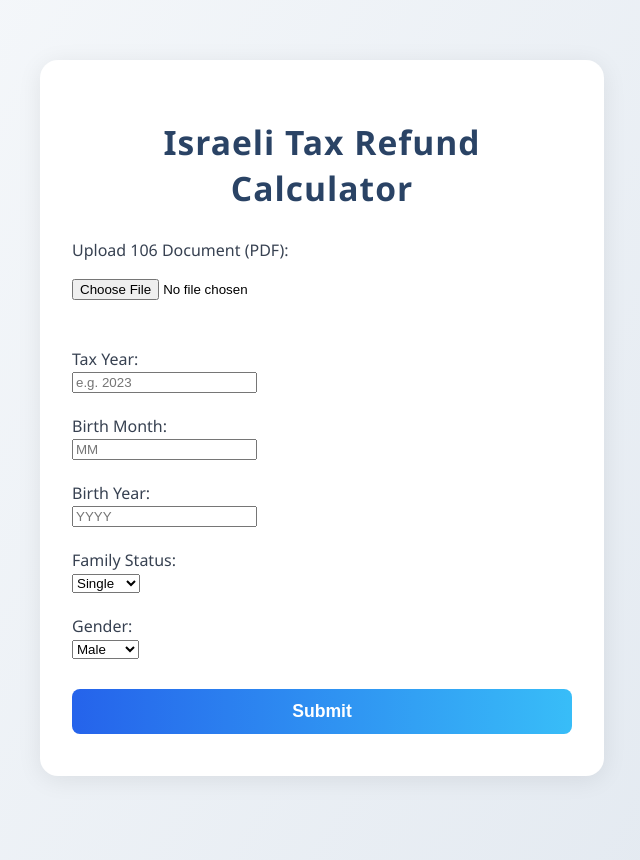
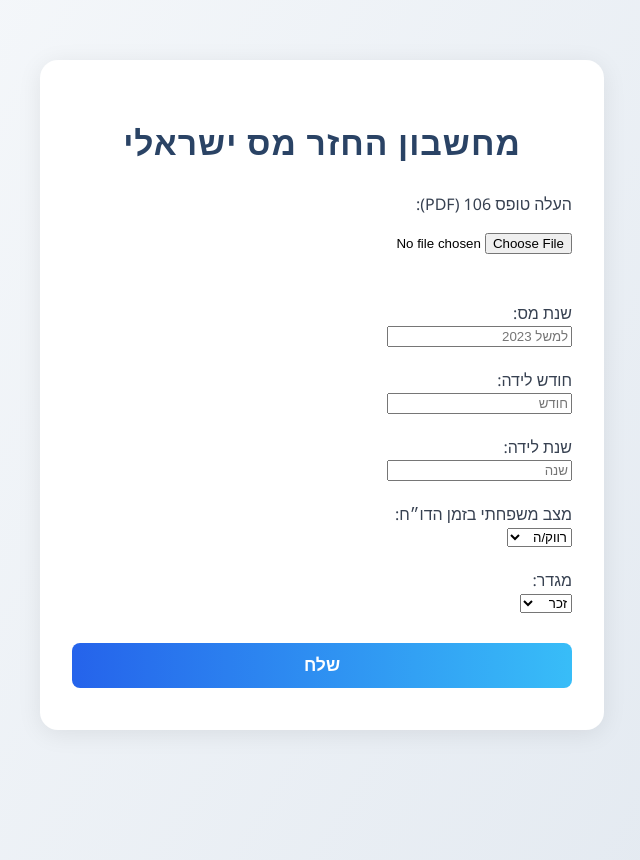
Before and after one commit to Ori-Roza/israeli-tax-refund-calculator, a FastAPI app: page / in a window 1280 px wide. Shown: the whole page, without its empty margins (318-958 px from the left). Run offline with FastAPI, Linux system fonts and the light colour scheme.

Commit message:
eng to he

```diff
--- a/templates/index.html
+++ b/templates/index.html
@@ -1,9 +1,9 @@
 <!DOCTYPE html>
-<html lang="en">
+<html lang="he">
 <head>
     <meta charset="UTF-8">
     <meta name="viewport" content="width=device-width, initial-scale=1.0">
-    <title>Israeli Tax Refund Calculator</title>
+    <title>מחשבון החזר מס ישראלי</title>
     <style>
         body {
             font-family: 'Segoe UI', Arial, sans-serif;
@@ -19,6 +19,8 @@
             border-radius: 18px;
             box-shadow: 0 4px 24px rgba(0, 0, 0, 0.08);
             padding: 36px 32px 32px 32px;
+            direction: rtl;
+            text-align: right;
         }
 
         h1 {
@@ -127,45 +129,45 @@
 </head>
 <body>
 <div class="container">
-    <h1>Israeli Tax Refund Calculator</h1>
+    <h1>מחשבון החזר מס ישראלי</h1>
     <form id="upload-form">
-        <label for="pdf-file">Upload 106 Document (PDF):</label><br>
+        <label for="pdf-file">העלה טופס 106 (PDF):</label><br>
         <input type="file" id="pdf-file" name="pdf-file" accept="application/pdf" required><br><br>
-        <label for="tax-year">Tax Year:</label><br>
-        <input type="text" id="tax-year" name="tax-year" placeholder="e.g. 2023" required><br><br>
-        <label for="dob-month">Birth Month:</label><br>
-        <input type="text" id="dob-month" name="dob-month" placeholder="MM" required><br><br>
-        <label for="dob-year">Birth Year:</label><br>
-        <input type="text" id="dob-year" name="dob-year" placeholder="YYYY" required><br><br>
-        <label for="family-status">Family Status:</label><br>
+        <label for="tax-year">שנת מס:</label><br>
+        <input type="text" id="tax-year" name="tax-year" placeholder="למשל 2023" required><br><br>
+        <label for="dob-month">חודש לידה:</label><br>
+        <input type="text" id="dob-month" name="dob-month" placeholder="חודש" required><br><br>
+        <label for="dob-year">שנת לידה:</label><br>
+        <input type="text" id="dob-year" name="dob-year" placeholder="שנה" required><br><br>
+        <label for="family-status">מצב משפחתי בזמן הדו״ח:</label><br>
         <select id="family-status" name="family-status" required>
-            <option value="ravak">Single</option>
-            <option value="nasui">Married</option>
+            <option value="ravak">רווק/ה</option>
+            <option value="nasui">נשוי/אה</option>
         </select><br><br>
-        <label for="gender">Gender:</label><br>
+        <label for="gender">מגדר:</label><br>
         <select id="gender" name="gender" required>
-            <option value="male">Male</option>
-            <option value="female">Female</option>
+            <option value="male">זכר</option>
+            <option value="female">נקבה</option>
         </select><br><br>
         <hr id="spouse-divider" style="display:none; margin: 18px 0; border: 0; border-top: 2px dashed #bdbdbd;">
         <div id="spouse-fields" style="display:none;">
-                        <label for="spouse-file" id="spouse-file-label" style="display:none;">Spouse 106 Document (PDF):</label><br>
+            <label for="spouse-file" id="spouse-file-label" style="display:none;">טופס 106 של בן/בת הזוג (PDF):</label><br>
             <input type="file" id="spouse-file" name="spouse_file" accept="application/pdf" style="display:none;"><br><br>
-            <label for="spouse-dob-month">Spouse Birth Month:</label><br>
-            <input type="text" id="spouse-dob-month" name="spouse-dob-month" placeholder="MM"><br><br>
-            <label for="spouse-dob-year">Spouse Birth Year:</label><br>
-            <input type="text" id="spouse-dob-year" name="spouse-dob-year" placeholder="YYYY"><br><br>
-            <label for="spouse-gender">Spouse Gender:</label><br>
+            <label for="spouse-dob-month">חודש לידה של בן/בת הזוג:</label><br>
+            <input type="text" id="spouse-dob-month" name="spouse-dob-month" placeholder="חודש"><br><br>
+            <label for="spouse-dob-year">שנת לידה של בן/בת הזוג:</label><br>
+            <input type="text" id="spouse-dob-year" name="spouse-dob-year" placeholder="שנה"><br><br>
+            <label for="spouse-gender">מגדר בן/בת הזוג:</label><br>
             <select id="spouse-gender" name="spouse-gender">
-                <option value="male">Male</option>
-                <option value="female">Female</option>
+                <option value="male">זכר</option>
+                <option value="female">נקבה</option>
             </select><br><br>
         </div>
-        <button type="submit">Submit</button>
+        <button type="submit">שלח</button>
         <div class="error" id="error-msg"></div>
         <div id="loader" style="display:none;text-align:center;margin-top:10px;">
             <span style="display:inline-block;width:32px;height:32px;border:4px solid #2563eb;border-top:4px solid #e0e7ef;border-radius:50%;animation:spin 1s linear infinite;"></span>
-            <div style="margin-top:8px;color:#2563eb;font-weight:500;">Processing...</div>
+            <div style="margin-top:8px;color:#2563eb;font-weight:500;">מעבד...</div>
         </div>
     </form>
     <table id="result-table">
```
